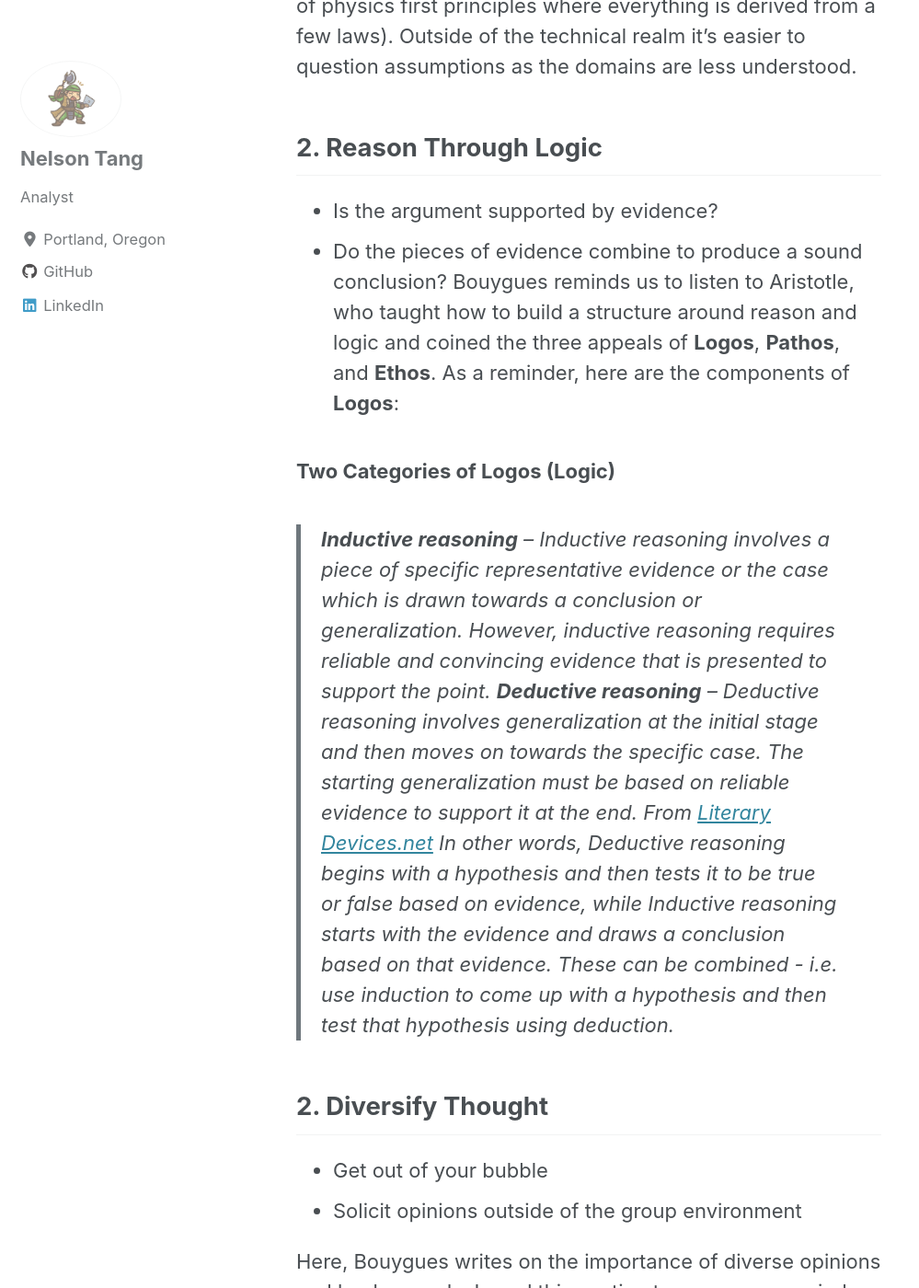
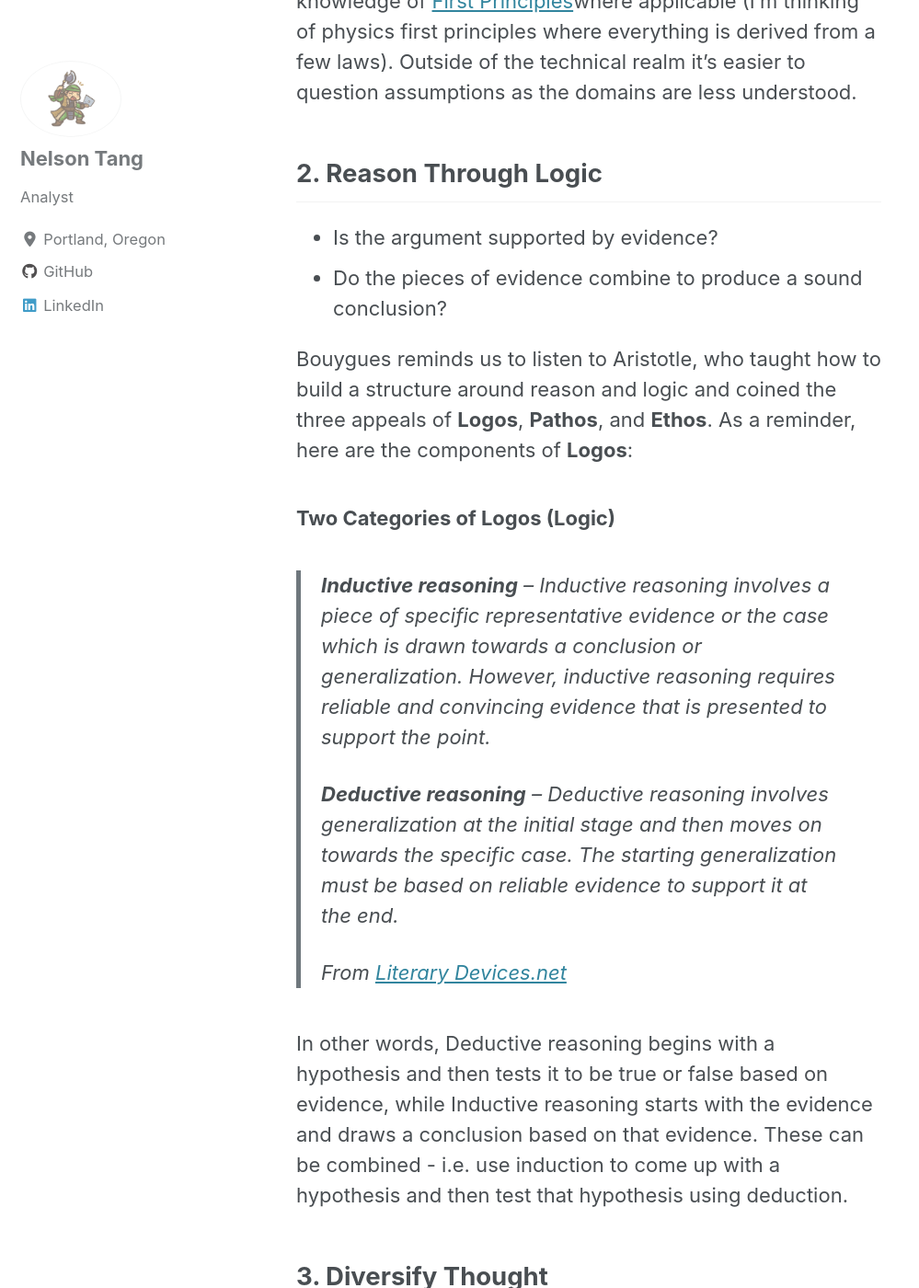
Before and after one commit to banditkingsofancientspreadsheets/banditkingsofancientspreadsheets.github.io, a Jekyll site: the page built from _posts/2019-05-11-3-Habits-to-Improve-Critical-Thinking.md, in a window 1280 px wide and 1400 px high, scrolled down 1008 px. Shown: the whole window at 92% size, without its empty margins (0-999 px from the left). Built offline with Jekyll 4.4.1, drawn with Linux system fonts in a browser that asks for light colours; cached includes are drawn as plain includes; nearby versions of some CDN libraries; some of the changed text lies outside the part shown.

Commit message:
updated markdown

```diff
--- a/_posts/2019-05-11-3-Habits-to-Improve-Critical-Thinking.md
+++ b/_posts/2019-05-11-3-Habits-to-Improve-Critical-Thinking.md
@@ -4,32 +4,41 @@ date: 2019-05-11`
 tags: [meta]
 excerpt: "From [HBR: 3 Habits to Improve Critical Thinking](https://hbr.org/2019/05/3-simple-habits-to-improve-your-critical-thinking)by [Helen Lee Bouygues](hbr.org/search?term=helen%20lee%20bouygues). A good read for anyone looking to keep their critical thinking muscles sharp as told through stories from Bouygues' experience as a board member and consultant. They might seem obvious, but I'll admit that I don't always consider these."
 ---
-From [HBR: 3 Habits to Improve Critical Thinking](https://hbr.org/2019/05/3-simple-habits-to-improve-your-critical-thinking)by [Helen Lee Bouygues](hbr.org/search?term=helen%20lee%20bouygues). A good read for anyone looking to keep their critical thinking muscles sharp as told through stories from Bouygues' experience as a board member and consultant. They might seem obvious, but I'll admit that I don't always consider these.
+From [HBR: 3 Habits to Improve Critical Thinking](https://hbr.org/2019/05/3-simple-habits-to-improve-your-critical-thinking) by [Helen Lee Bouygues](hbr.org/search?term=helen%20lee%20bouygues). A good read for anyone looking to keep their critical thinking muscles sharp as told through stories from Bouygues' experience as a board member and consultant. They might seem obvious, but I'll admit that I don't always consider these.
 
 ## 1. Question Assumptions
+
 * Question assumptions when the stakes are high
 * What are you assuming - how do you know it to be true?
 * Consider alternatives
 
 > "It ain’t what you don’t know that gets you into trouble. It’s what you know for sure that just ain’t so."
+>
 >  -Commonly attributed to Mark Twain
 
 I work in an environment where I'm the most inexperienced person in the room, around people with decades of domain knowledge. 5 'why's can come in handy here, along with knowledge of [First Principles](https://en.wikipedia.org/wiki/First_principle)where applicable (I'm thinking of physics first principles where everything is derived from a few laws). Outside of the technical realm it's easier to question assumptions as the domains are less understood.
 
 ## 2. Reason Through Logic
+
 * Is the argument supported by evidence?
 * Do the pieces of evidence combine to produce a sound conclusion?
+
 Bouygues reminds us to listen to Aristotle, who taught how to build a structure around reason and logic and coined the three appeals of **Logos**, **Pathos**, and **Ethos**. As a reminder, here are the components of **Logos**:
 
 ### Two Categories of Logos (Logic)
+
 > **Inductive reasoning** – Inductive reasoning involves a piece of specific representative evidence or the case which is drawn towards a conclusion or generalization. However, inductive reasoning requires reliable and convincing evidence that is presented to support the point.
+>
 > **Deductive reasoning** – Deductive reasoning involves generalization at the initial stage and then moves on towards the specific case. The starting generalization must be based on reliable evidence to support it at the end.
+>
 > From [Literary Devices.net](https://literarydevices.net/logos/)
+
 In other words, Deductive reasoning begins with a hypothesis and then tests it to be true or false based on evidence, while Inductive reasoning starts with the evidence and draws a conclusion based on that evidence. These can be combined - i.e. use induction to come up with a hypothesis and then test that hypothesis using deduction.
 
-## 2. Diversify Thought
+## 3. Diversify Thought
 * Get out of your bubble
 * Solicit opinions outside of the group environment
 
 Here, Bouygues writes on the importance of diverse opinions and backgrounds. I used this section to serve as a reminder to network outside of your core function and industry.
+
 *Read the full article:* [https://hbr.org/2019/05/3-simple-habits-to-improve-your-critical-thinking](https://hbr.org/2019/05/3-simple-habits-to-improve-your-critical-thinking)
```
